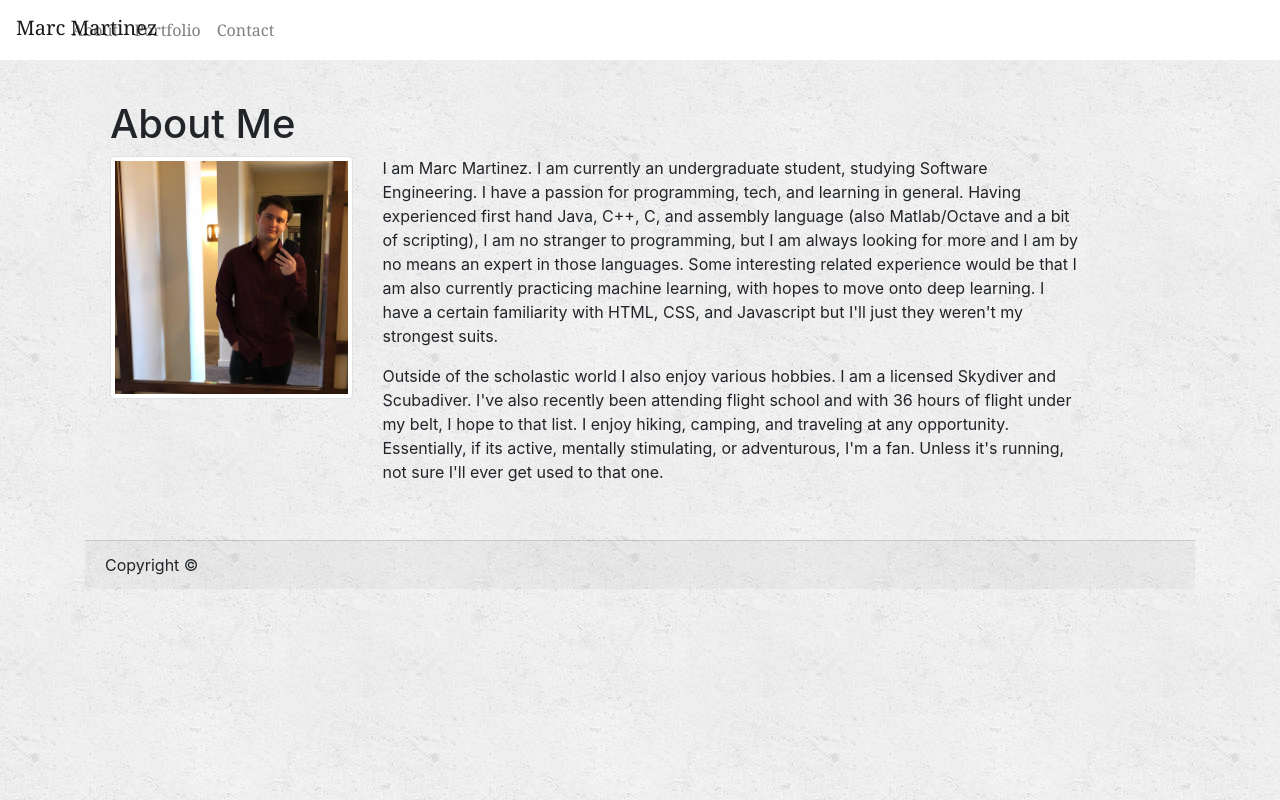
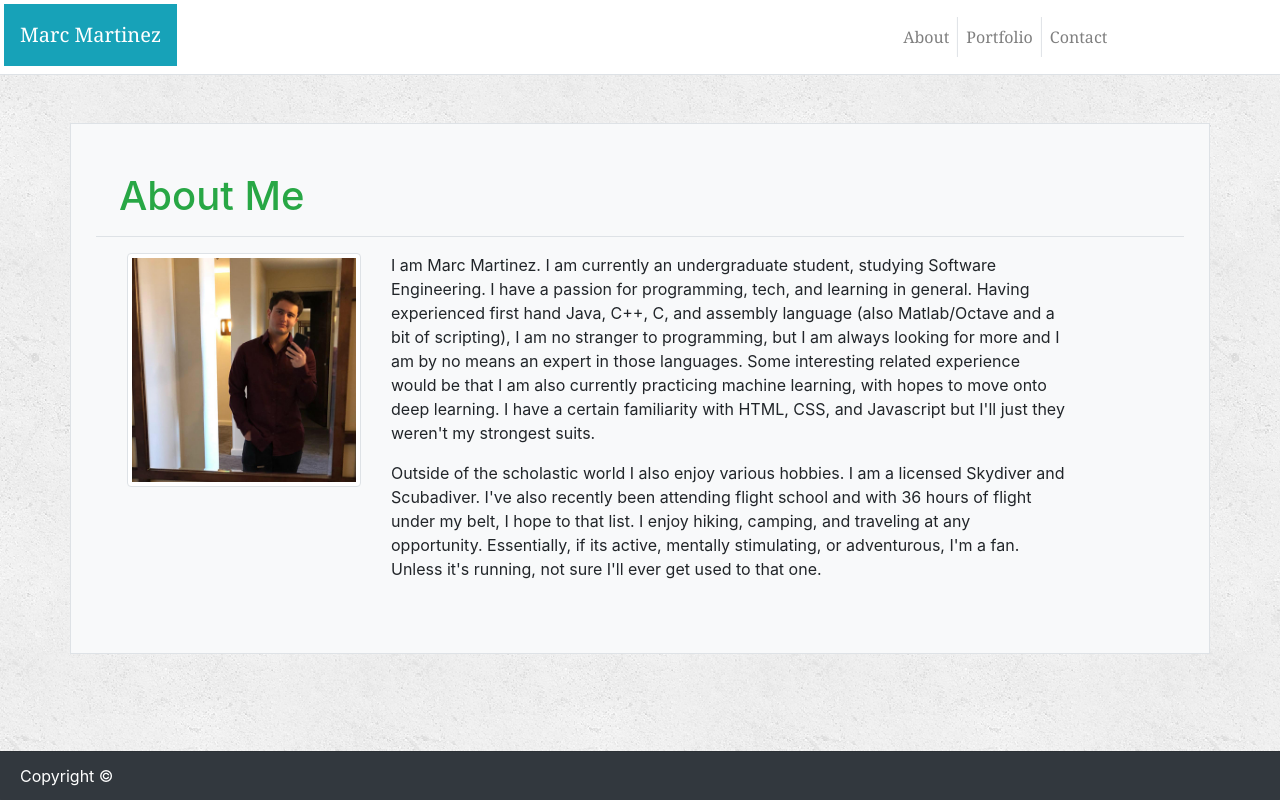
Before and after one commit to MarcM987/Bootstrap-Portfolio, a plain HTML site: page index.html in a window 1280 px wide. Drawn offline with nearby package versions, Linux system fonts and the light colour scheme.

Commit message:
improved bootstrap, reduced css, fixed grammar, and removed lorem ipsum

```diff
--- a/index.html
+++ b/index.html
@@ -1,5 +1,5 @@
 <!DOCTYPE html>
-<html lang="en-us">
+<html lang="en-us" class="gs-focus-visible">
     <head>
         <meta charset="UTF-8">
         <title>About | Marc Martinez</title>
@@ -12,18 +12,18 @@
 
     <body>
         <header>
-            <nav class="navbar navbar-expand-sm navbar-light navbar-center" style="background-color: #ffffff;">
-                <a href="#" class="navbar-brand mb-1 h1">Marc Martinez</a>
+            <nav class="navbar navbar-expand-sm navbar-light navbar-center p-1 border-bottom" style="background-color: #ffffff;">
+                <a href="#" class="navbar-brand mb-1 h1 bg-info text-white p-3">Marc Martinez</a>
                 <button class="navbar-toggler" type="button" data-toggle="collapse" data-target="#navbarSupportedContent"
                   aria-controls="navbarSupportedContent" aria-expanded="false" aria-label="Toggle navigation">
                   <span class="navbar-toggler-icon"></span>
                 </button>
                 <div class="collapse navbar-collapse" id="navbarSupportedContent">
-                  <ul class="nav navbar-nav navbar-right">
-                    <li class="nav-item">
+                  <ul class="nav navbar-nav navbar-right position-relative">
+                    <li class="nav-item border-right">
                       <a class="nav-link" href="index.html">About</a>
                     </li>
-                    <li class="nav-item">
+                    <li class="nav-item border-right">
                       <a class="nav-link" href="portfolio.html">Portfolio</a>
                     </li>
                     <li class="nav-item">
@@ -35,13 +35,13 @@
         </header>
 
 
-        <div class="container">
+        <div class="container bg-light mt-5 border">
             <div class="row">
               <div class="col-md-12" style="padding: 40px">
-                <div class="page-header">
+                <div class="page-header text-success p-2">
                   <h1>About Me</h1>
                 </div>
-                <div class="row subject">
+                <div class="row border-top p-3">
                   <div class="col-md-3">
                     <img src="assets/images/profile.jpg" alt="Profile" class="img-thumbnail">
                   </div>
@@ -53,9 +53,10 @@
                 </div>
               </div>
           </div>
+        </div>
 
 
-          <footer>
+          <footer class = "fixed-bottom bg-dark text-white" >
             <div class="card-footer">
               Copyright &copy;
             </div>
```
